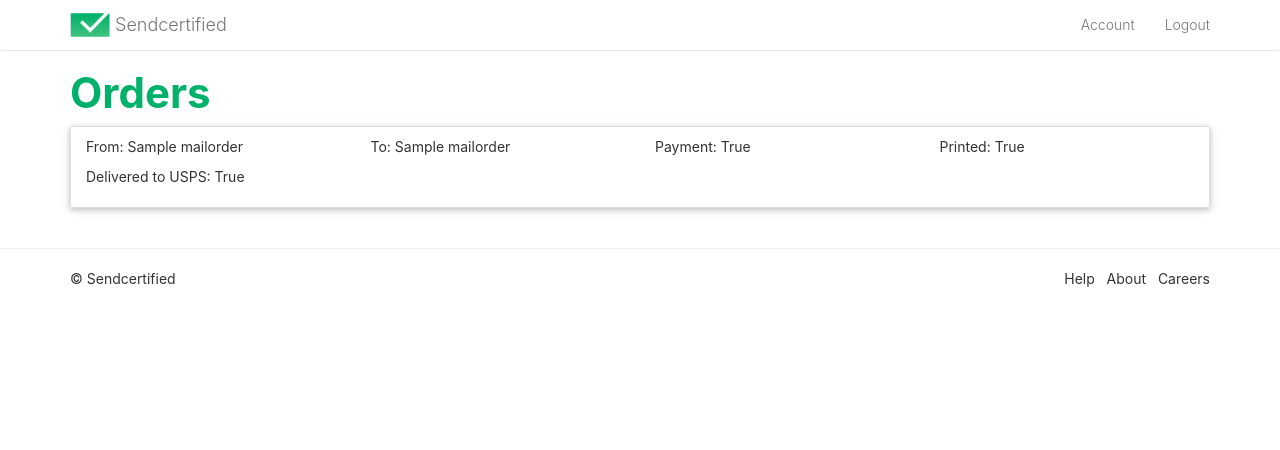
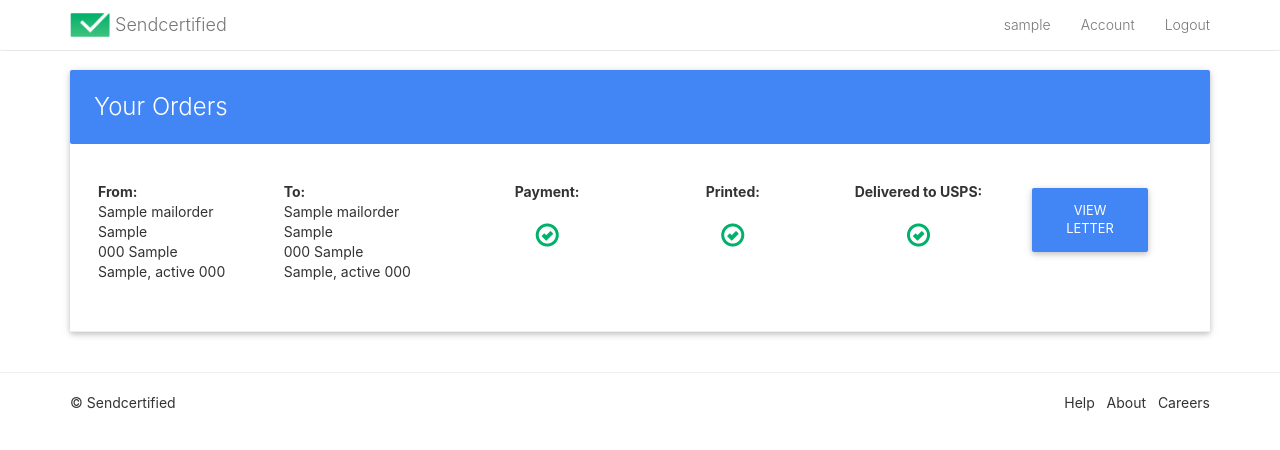
Before and after one commit to cweems/sendcertified, a Django app: page /accounts/profile/ in a window 1280 px wide. Shown: the top 450 px of the page. Run offline with Django 3.2, Linux system fonts and the light colour scheme; a user stored in the database is signed in; tables that the repository leaves empty hold one stand-in row (values such as "Sample post"); some libraries are stand-ins or nearby versions.

Commit message:
Improved profile

```diff
--- a/main/static/main/css/style.css
+++ b/main/static/main/css/style.css
@@ -43,6 +43,10 @@ label {
 hr.homepage-divider {
   margin-top: 60px;
   margin-bottom: 60px;
+}
+
+.no-margin p {
+  margin-bottom: 0;
 }
 
 .login-panel {
--- a/main/templates/base.html
+++ b/main/templates/base.html
@@ -31,6 +31,7 @@
             <div class="collapse navbar-collapse" id="bs-example-navbar-collapse-1">
               <ul class="nav navbar-nav navbar-right">
                 {% if user.is_authenticated %}
+                  <li><a href="/accounts/profile/">{{user.username}}</a></li>
                   <li><a href="/accounts/profile/">Account</a></li>
                   <li><a href="/logout">Logout</a></li>
                 {% else %}
--- a/main/templates/profile.html
+++ b/main/templates/profile.html
@@ -2,28 +2,68 @@
 {% load staticfiles %}
 {% block content %}
 
-<h1>Orders</h1>
-  <ul class="list-group">
+<div class="row">
+  <div class="col-md-12">
+    <div class="card">
+        <h3 class="card-header primary-color white-text">Your Orders</h3>
+          <ul>
             {% for order in orders %}
-      <li class="list-group-item">
+              <li class="card-block">
                 <div class="row">
-          <div class="col-md-3">
-            <p>From: {{order.sender_name}}</p>
+                  <div class="col-xs-6 col-md-2 no-margin">
+                    <p><strong>From:</strong></p>
+                    <p>{{order.sender_name}}</p>
+                    {% if order.sender_unit %}
+                      <p>{{order.sender_unit}}</p>
+                    {% endif %}
+                    <p>{{order.sender_street_number}} {{order.sender_route}}</p>
+                    <p>{{order.sender_locality}}, {{order.sender_state}} {{order.sender_postal_code}}</p>
                   </div>
-          <div class="col-md-3">
-            <p>To: {{order.recipient_name}}</p>
+                  <div class="col-xs-6 col-md-2 no-margin">
+                    <p><strong>To:</strong></p>
+                    <p>{{order.recipient_name}}</p>
+                    {% if order.recipient_unit %}
+                      <p>{{order.recipient_unit}}</p>
+                    {% endif %}
+                    <p>{{order.recipient_street_number}} {{order.recipient_route}}</p>
+                    <p>{{order.recipient_locality}}, {{order.recipient_state}} {{order.recipient_postal_code}}</p>
                   </div>
-          <div class="col-md-3">
-            <p>Payment: {{order.payment_received}}</p>
+                  <div class="col-xs-12 hidden-md hidden-lg">
+                    <hr>
                   </div>
-          <div class="col-md-3">
-            <p>Printed: {{order.printed}}</p>
+                  <div class="col-xs-4 col-md-2">
+                    <p class="text-center"><strong>Payment:</strong></p>
+                    <h3 class="text-green text-center"><i class="glyphicon glyphicon-ok-circle"></i></h3>
                   </div>
-          <div class="col-md-3">
-            <p>Delivered to USPS: {{order.delivered_to_post_office}}</p>
+                  <div class="col-xs-4 col-md-2">
+                    <p class="text-center"><strong>Printed:</strong></p>
+                    <h3 class="text-center"><i class="glyphicon {% if order.printed == True %} text-green glyphicon-ok-circle {% else %} text-muted glyphicon-time {% endif %}"></i></h3>
+                  </div>
+                  <div class="col-xs-4 col-md-2">
+                    <p class="text-center"><strong>Delivered to USPS:</strong></p>
+                    <h3 class="text-center"><i class="glyphicon {% if order.delivered_to_post_office == True %} text-green glyphicon-ok-circle {% else %} text-muted glyphicon-time {% endif %}"></i></h3>
+                  </div>
+                  <div class="col-xs-12 col-md-1">
+                    <button data-toggle="collapse" class="btn btn-primary" data-target="#letter-{{ forloop.counter }}">View Letter</button>
+                  </div>
+                </div>
+                <div class="row">
+                  <div class="col-lg-offset-2 col-lg-8">
+                    <div id="letter-{{ forloop.counter }}" class="collapse">
+                      <br>
+                      <div class="panel panel-default">
+                        <div class="panel-body">
+                          {{order.letter|safe}}
+                        </div>
+                      </div>
+                    </div>
                   </div>
                 </div>
               </li>
+              <hr>
             {% endfor %}
           </ul>
+      </div>
+  </div>
+</div>
 {% endblock %}
```
Lines whose indentation alone changed are shown as unchanged.
